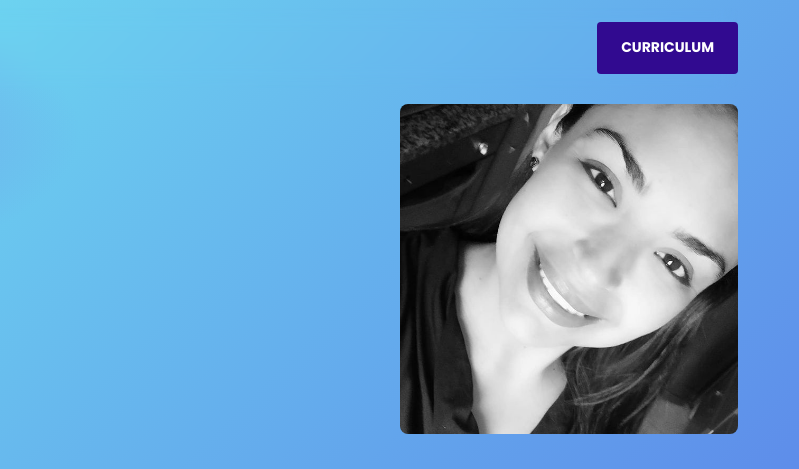
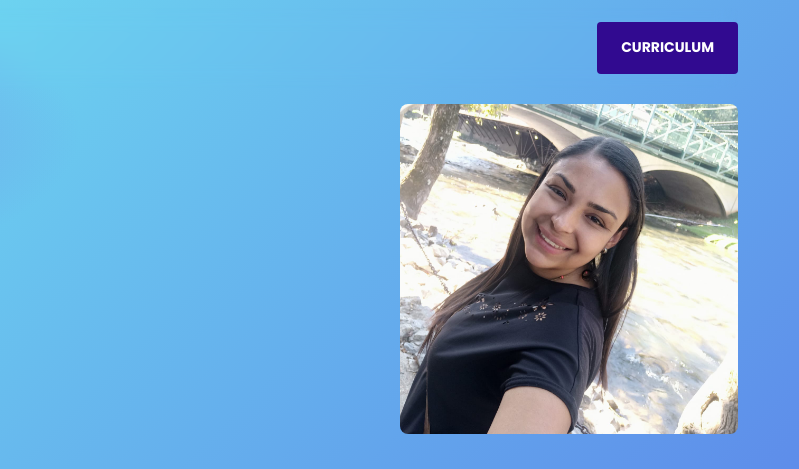
Before and after one commit to mailliwmogollon/miportafolio, a plain HTML site: page index.html in a window 1280 px wide. Shown: the top 469 px of the page, 481-1280 px from the left. Drawn offline with Linux system fonts and the light colour scheme.

Commit message:
add imagen mailliw2

```diff
--- a/index.html
+++ b/index.html
@@ -31,7 +31,7 @@
 
         <section class="hero" id="main">
             <div class="hero-image">
-                <img class="hero-image-2" src="./images/mailliw.jpg" width="338" height="330" alt="mailliw">
+                <img class="hero-image-2" src="./images/mailliw2.jpg" width="338" height="330" alt="mailliw">
             </div>
             <div class="hero-description">
                 <h1>
```
Also changed, not shown: images/mailliw2.jpg (added).
